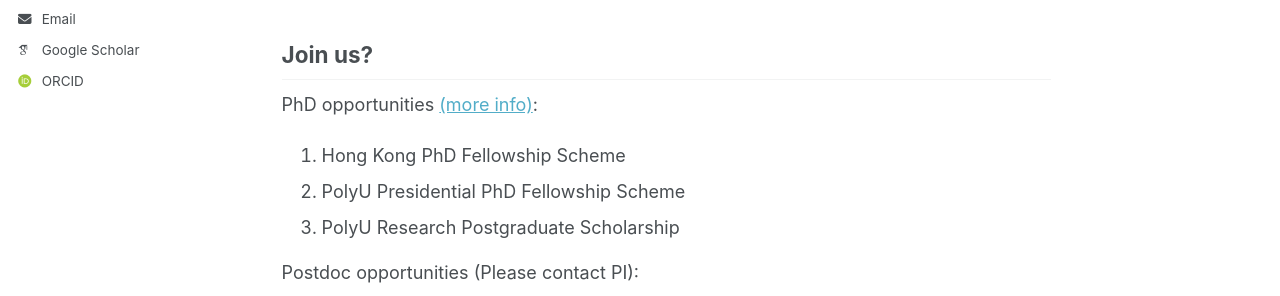
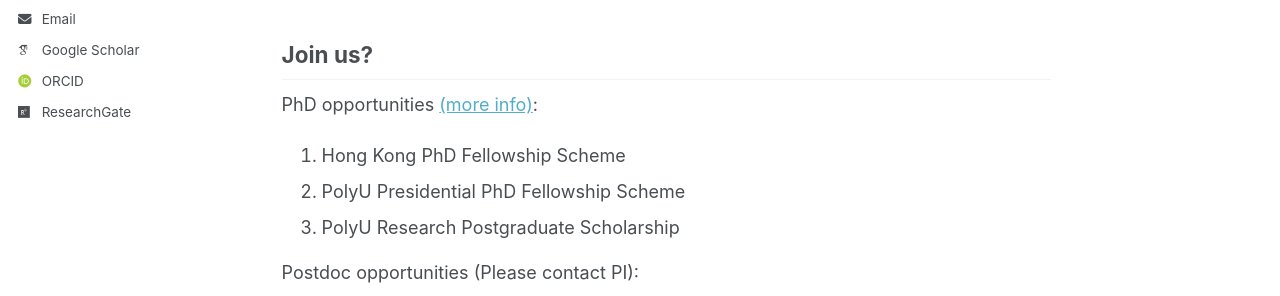
Before and after one commit to RickGuanYu/CCDL.github.io, a Jekyll site: the page built from _pages/about.md, in a window 1280 px wide. Shown: the part 410-706 px from the top of the page. Built offline with Jekyll 4.4.1, drawn with Linux system fonts in a browser that asks for light colours; some web fonts are replaced.

Commit message:
Update author-profile.html

```diff
--- a/_includes/author-profile.html
+++ b/_includes/author-profile.html
@@ -38,11 +38,26 @@
       {% endif %}
 
       <!-- Font Awesome and Academicons icons / Academic websites -->
+      {% if author.arxiv %}
+        <li><a href="{{ author.arxiv }}"><i class="ai ai-arxiv ai-fw icon-pad-right"></i>arXiv</a></li>
+      {% endif %}
       {% if author.googlescholar %}
         <li><a href="{{ author.googlescholar }}"><i class="ai ai-google-scholar icon-pad-right"></i>Google Scholar</a></li>
       {% endif %}
+      {% if author.semantic %}
+        <li><a href="{{ author.semantic }}"><i class="ai ai-semantic-scholar ai-fw icon-pad-right"></i>Semantic Scholar</a></li>
+      {% endif %}
+      {% if author.impactstory %}
+        <li><a href="{{ author.impactstory }}"><i class="ai ai-impactstory ai-fw icon-pad-right"></i>Impactstory</a></li>
+      {% endif %}
       {% if author.orcid %}
         <li><a href="{{ author.orcid }}"><i class="ai ai-orcid ai-fw icon-pad-right"></i>ORCID</a></li>
+      {% endif %}
+      {% if author.pubmed %}
+        <li><a href="{{ author.pubmed }}"><i class="ai ai-pubmed ai-fw icon-pad-right"></i>PubMed</a></li>
+      {% endif %}
+      {% if author.researchgate %}
+        <li><a href="{{ author.researchgate }}"><i class="fab fa-fw fa-researchgate icon-pad-right" aria-hidden="true"></i>ResearchGate</a></li>
       {% endif %}
 
       <!-- Font Awesome icons / Repositories and software development -->
@@ -133,7 +148,7 @@
         <li><a href="https://www.xing.com/profile/{{ author.xing }}"><i class="fab fa-fw fa-xing icon-pad-right" aria-hidden="true"></i>XING</a></li>
       {% endif %}
       {% if author.youtube %}
-        <li><a href="https://www.youtube.com/user/{{ author.youtube }}"><i class="fab fa-fw fa-youtube icon-pad-right" aria-hidden="true"></i>YouTube</a></li>
+        <li><a href="https://www.youtube.com/@{{ author.youtube }}"><i class="fab fa-fw fa-youtube icon-pad-right" aria-hidden="true"></i>YouTube</a></li>
       {% endif %}
       {% if author.zhihu %}
       <li><a href="{{ author.zhihu }}"><i class="fab fa-fw fa-zhihu icon-pad-right" aria-hidden="true"></i>Zhihu</a></li>
```
